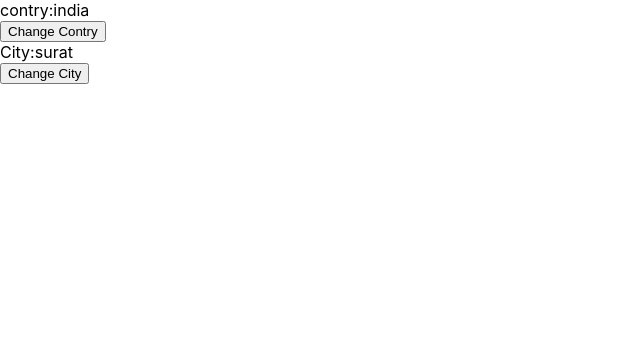
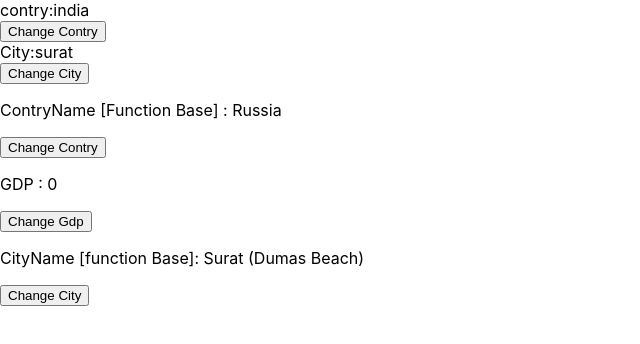
Before and after one commit to Beladiyamitul/Reactproject, a React (Create React App) app: page / in a window 1280 px wide. Shown: the top 344 px of the page, without its empty margins (0-640 px from the left). Built offline with nearby package versions, Linux system fonts and the light colour scheme.

Commit message:
Functionbase

```diff
--- a/src/App.js
+++ b/src/App.js
@@ -2,14 +2,26 @@ import logo from './logo.svg';
 import './App.css';
 import Contry from './containers/contry/contry';
 import City from './containers/contry/city';
+import Contryfun from './containers/contry/Contryfun';
+import Cityfun from './containers/contry/Cityfun';
 
 function App() {
 
 
   return (
       <>
+
+      {/* Class Base */}
+
         <Contry/>
         <City/>
+
+
+      {/* === Function Base === */}
+
+      <Contryfun/>
+      <Cityfun/>
+
       </>
   );
 }
--- /dev/null
+++ b/src/containers/contry/Cityfun.js
@@ -0,0 +1,21 @@
+import React, { useState } from 'react';
+
+function Cityfun(props) {
+
+    const [cityname , setCity] = useState('Surat (Dumas Beach)');
+
+    const Changecity = () => {
+        setCity ('Rajkot (Watson Museum)')
+    }
+
+    return (
+        <>
+            <p>CityName [function Base]: {cityname} </p>
+            <button onClick={() => Changecity()}>Change City</button>
+
+
+        </>
+    );
+}
+
+export default Cityfun;
--- /dev/null
+++ b/src/containers/contry/Contryfun.js
@@ -0,0 +1,28 @@
+// Function Based Funcition
+// rsf
+
+import React, { useState } from 'react';
+
+function Contryfun(props) {
+
+    const [contryname , setContry] = useState('Russia');
+    const [gdp , setGdp] = useState(0)
+
+    const Contrychange = () => {
+        setContry ('India')
+    }
+
+    return (
+       <>
+         <p>ContryName [Function Base] : {contryname}</p>
+        <button onClick={() => Contrychange()}>Change Contry</button>
+
+        <p>GDP : {gdp}</p>
+        <button onClick={() => setGdp(4.2)}>Change Gdp</button>
+
+
+       </>
+    );
+}
+
+export default Contryfun;
```
